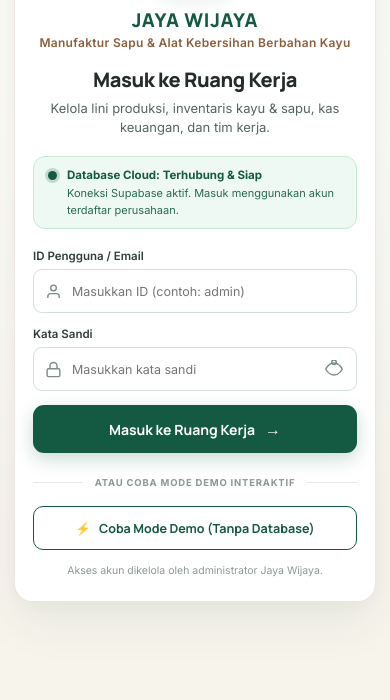
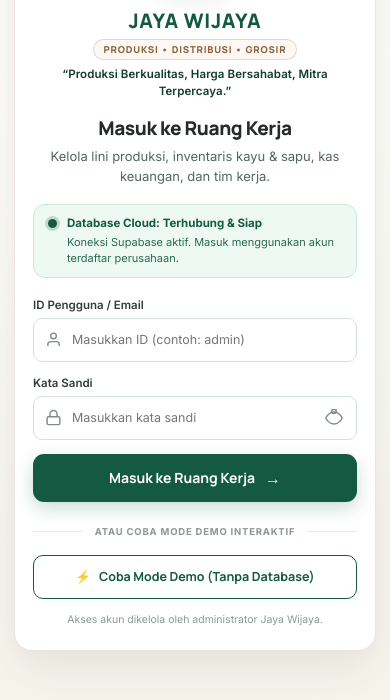
Before and after one commit to faisabdau03-alt/atur-produksi, a website built with Vite: page index.html in a window 390 px wide. Shown: the part 124-824 px from the top of the page. Built offline with nearby package versions, Linux system fonts and the light colour scheme; no server answers.

Commit message:
feat: perbarui identitas branding Jaya Wijaya (Produksi • Distribusi • Grosir) dan slogan resmi

```diff
--- a/index.html
+++ b/index.html
@@ -4,8 +4,8 @@
     <meta charset="UTF-8" />
     <meta name="viewport" content="width=device-width, initial-scale=1.0" />
     <meta name="theme-color" content="#145A42" />
-    <meta name="description" content="Sistem Informasi Manufaktur & Operasional Jaya Wijaya — Pengelolaan produksi alat kebersihan kayu, persediaan, arus kas, dan penggajian." />
-    <title>Jaya Wijaya — Sistem Manufaktur & Operasional</title>
+    <meta name="description" content="Jaya Wijaya — Produksi, distribusi, dan grosir alat kebersihan berbahan kayu. Produksi Berkualitas, Harga Bersahabat, Mitra Terpercaya." />
+    <title>Jaya Wijaya — Produksi • Distribusi • Grosir Alat Kebersihan</title>
     <link rel="icon" type="image/png" href="/images/logo-jaya-wijaya.png" />
     <link rel="preconnect" href="https://fonts.googleapis.com" />
     <link rel="preconnect" href="https://fonts.gstatic.com" crossorigin />
--- a/src/styles.css
+++ b/src/styles.css
@@ -81,7 +81,7 @@
 }
 
 .sidebar-brand-sub {
-  font-size: 8px;
+  font-size: 7.5px;
   font-weight: 700;
   color: #8B5E3C;
   letter-spacing: 0.6px;
@@ -313,7 +313,7 @@
 
 .auth-center-brand-name {
   font-family: 'Manrope', 'Inter', sans-serif;
-  font-size: 21px;
+  font-size: 22px;
   font-weight: 800;
   color: #145A42;
   letter-spacing: 0.8px;
@@ -321,12 +321,31 @@
   margin-top: 12px;
 }
 
-.auth-center-brand-sub {
-  font-size: 12px;
+.auth-center-brand-badge {
+  display: inline-block;
+  font-family: 'Manrope', 'Inter', sans-serif;
+  font-size: 10.5px;
+  font-weight: 800;
+  color: #8B5E3C;
+  letter-spacing: 1.2px;
+  text-transform: uppercase;
+  background: #FDF9F2;
+  border: 1px solid rgba(139, 94, 60, 0.22);
+  border-radius: 20px;
+  padding: 4px 14px;
+  margin-top: 6px;
+}
+
+.auth-center-brand-slogan {
+  margin: 8px 0 0;
+  font-family: 'Inter', sans-serif;
+  font-size: 13px;
   font-weight: 600;
-  color: #8B5E3C;
-  letter-spacing: 0.3px;
-  margin-top: 3px;
+  font-style: italic;
+  color: #103C30;
+  line-height: 1.5;
+  letter-spacing: 0.1px;
+  max-width: 540px;
 }
 
 /* 2 & 3. Judul & Deskripsi Ruang Kerja */
@@ -816,10 +835,20 @@
     height: 76px;
   }
   .auth-center-brand-name {
+    font-size: 20px;
+  }
+  .auth-center-brand-badge {
+    font-size: 9.5px;
+    padding: 3px 10px;
+    letter-spacing: 0.8px;
+  }
+  .auth-center-brand-slogan {
+    font-size: 11.5px;
+    line-height: 1.45;
+    margin-top: 6px;
+  }
+  .auth-center-title {
     font-size: 19px;
-  }
-  .auth-center-title {
-    font-size: 20px;
   }
 }
 
```
Also changed, not shown: src/main.js.
